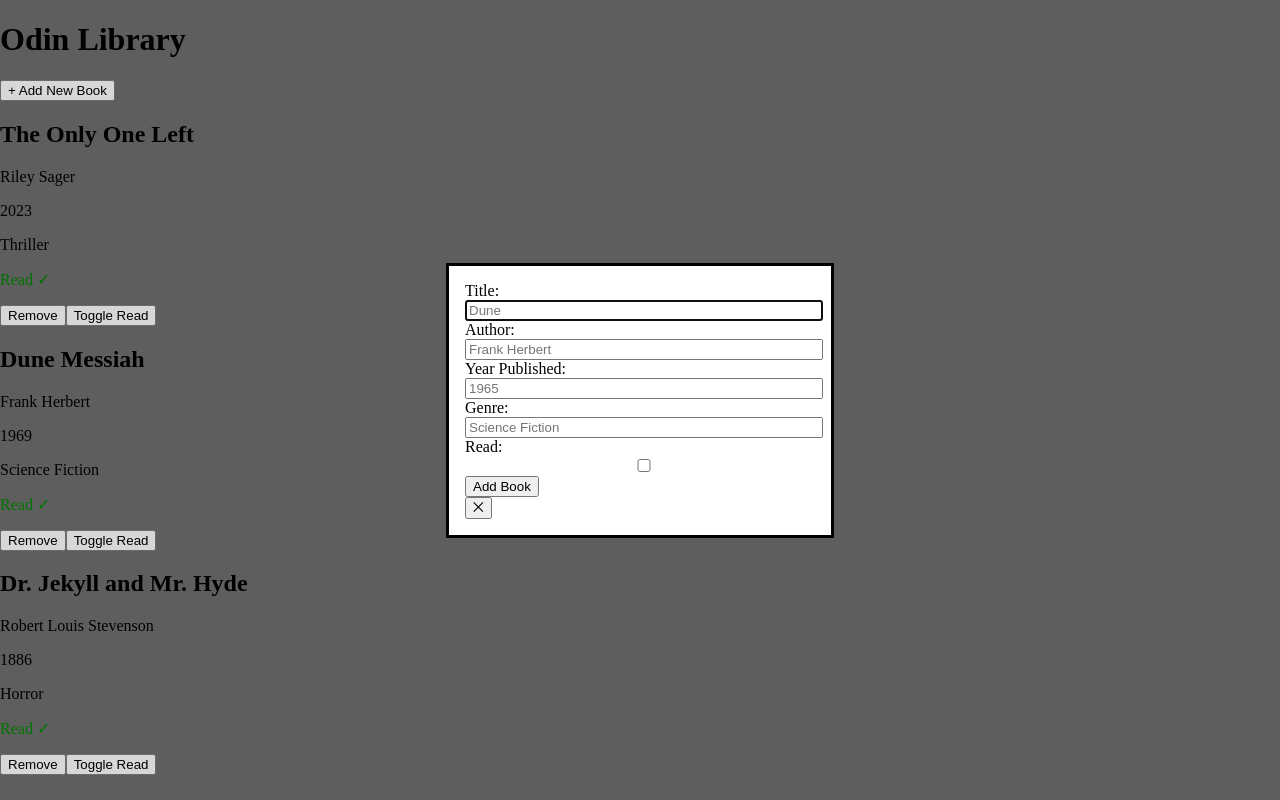
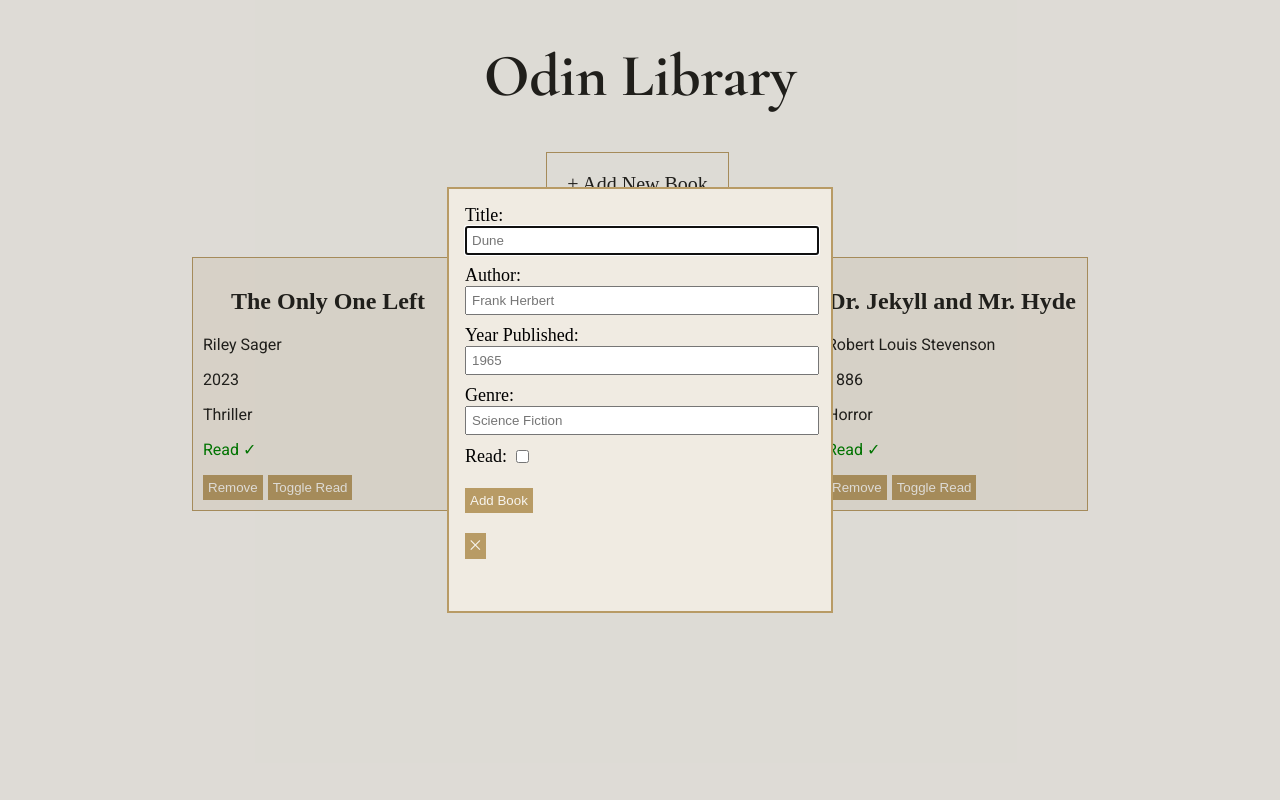
Before and after one commit to synnestorm/odin-library, a plain HTML site: page index.html in a window 1280 px wide. Both pictures are taken after a click on the button "+ Add New Book". Drawn offline with Linux system fonts and the light colour scheme; a web font is replaced by a local one.

Commit message:
add: styling for body, cards, text & dialog

```diff
--- a/styles.css
+++ b/styles.css
@@ -2,14 +2,112 @@ body {
   margin: 0;
   padding: 0;
   box-sizing: border-box;
-  background-color: dimgrey;
+  background-color: #f7f4ee;
+  font-family: "Roboto", Arial, Helvetica, sans-serif;
+  color: #24231f;
 }
 
 dialog {
   width: 100%;
   max-width: 350px;
+  height: 390px;
+  background-color: #f0ebe2;
+  border: 2px solid #b89b65;
+}
+
+label {
+  font-family: "Sansation";
+  font-size: 18px;
 }
 
 input {
   width: 100%;
+  max-width: 340px;
+  margin-bottom: 10px;
+  padding: 5px;
 }
+
+.checkbox-div {
+  display: flex;
+  align-items: center;
+  gap: 8px;
+  justify-content: flex-start;
+  gap: 4px;
+  width: fit-content;
+}
+
+input[type="checkbox"] {
+  margin: 5px;
+}
+
+.dialog-btns {
+  margin-top: 20px;
+}
+
+h1 {
+  font-family: "Cormorant", Arial, Helvetica, sans-serif;
+  font-size: 60px;
+  text-align: center;
+}
+
+h2 {
+  font-family: "Sansation", "Times New Roman", Times, serif;
+  text-align: center;
+}
+
+#container {
+  display: flex;
+  flex-direction: column;
+  justify-content: center;
+  align-items: center;
+}
+
+.book-container {
+  display: flex;
+  flex-direction: row;
+  flex-wrap: wrap;
+  justify-content: center;
+  align-items: center;
+  margin-top: 30px;
+  gap: 20px;
+  width: 100%;
+  max-width: 1000px;
+}
+
+.book-card {
+  width: 100%;
+  max-width: 250px;
+  margin: 10px;
+  padding: 10px;
+  background-color: #efe9de;
+  border: 1px solid #b89b65;
+  transition: 0.3s;
+}
+
+.book-card:hover {
+  border: 1px solid #ee6c4d;
+}
+
+button {
+  background-color: #b89b65;
+  color: #f7f4ee;
+  border: none;
+  padding: 5px;
+  margin-right: 5px;
+  cursor: pointer;
+}
+
+.new-book {
+  padding: 20px;
+  font-family: "Sansation";
+  font-size: 20px;
+  min-width: 80px;
+  color: #24231f;
+  background-color: #f7f4ee;
+  border: 1px solid #b89b65;
+  transition: 0.3s;
+}
+
+.new-book:hover {
+  border: 1px solid #ee6c4d;
+}
```
